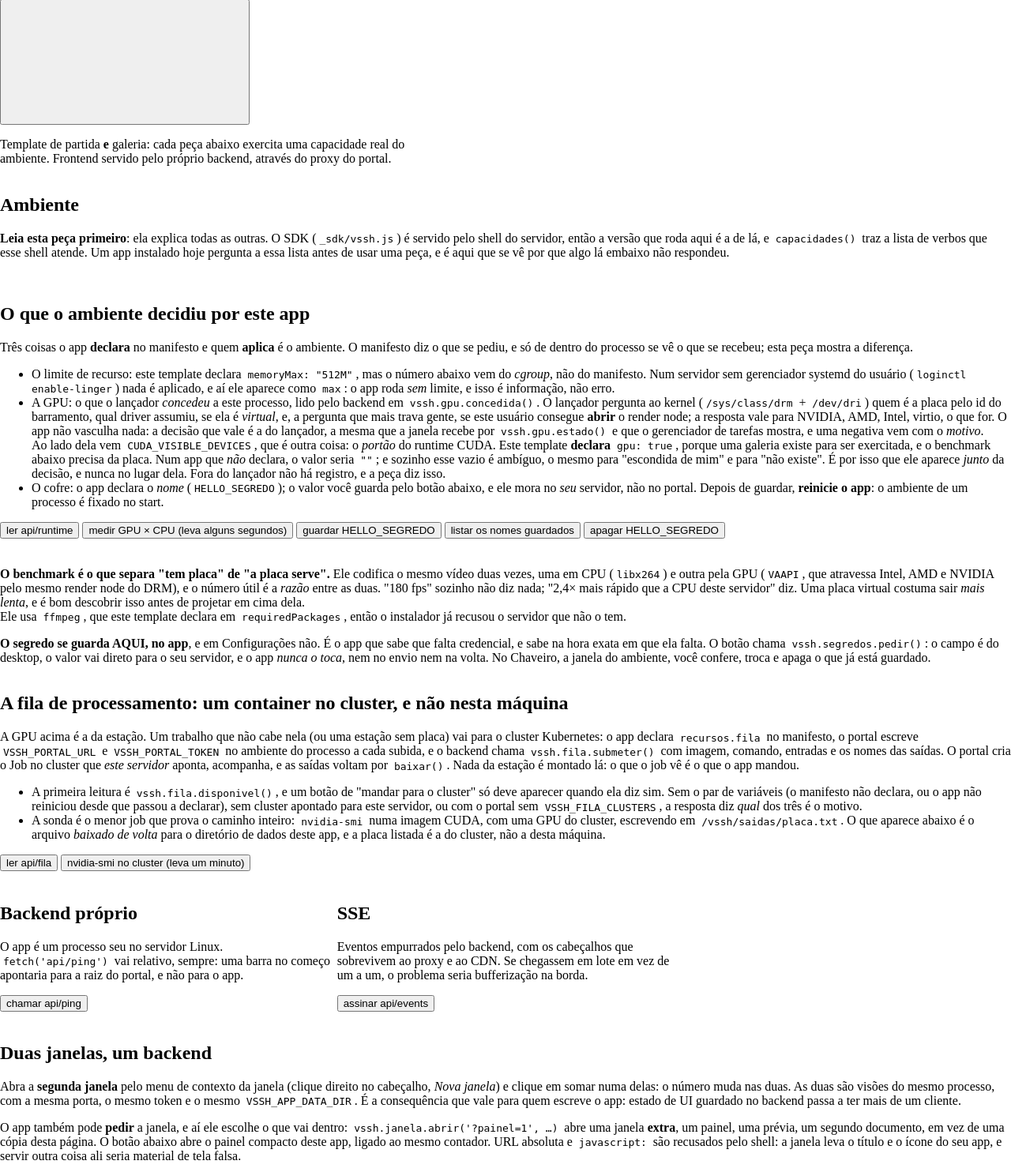
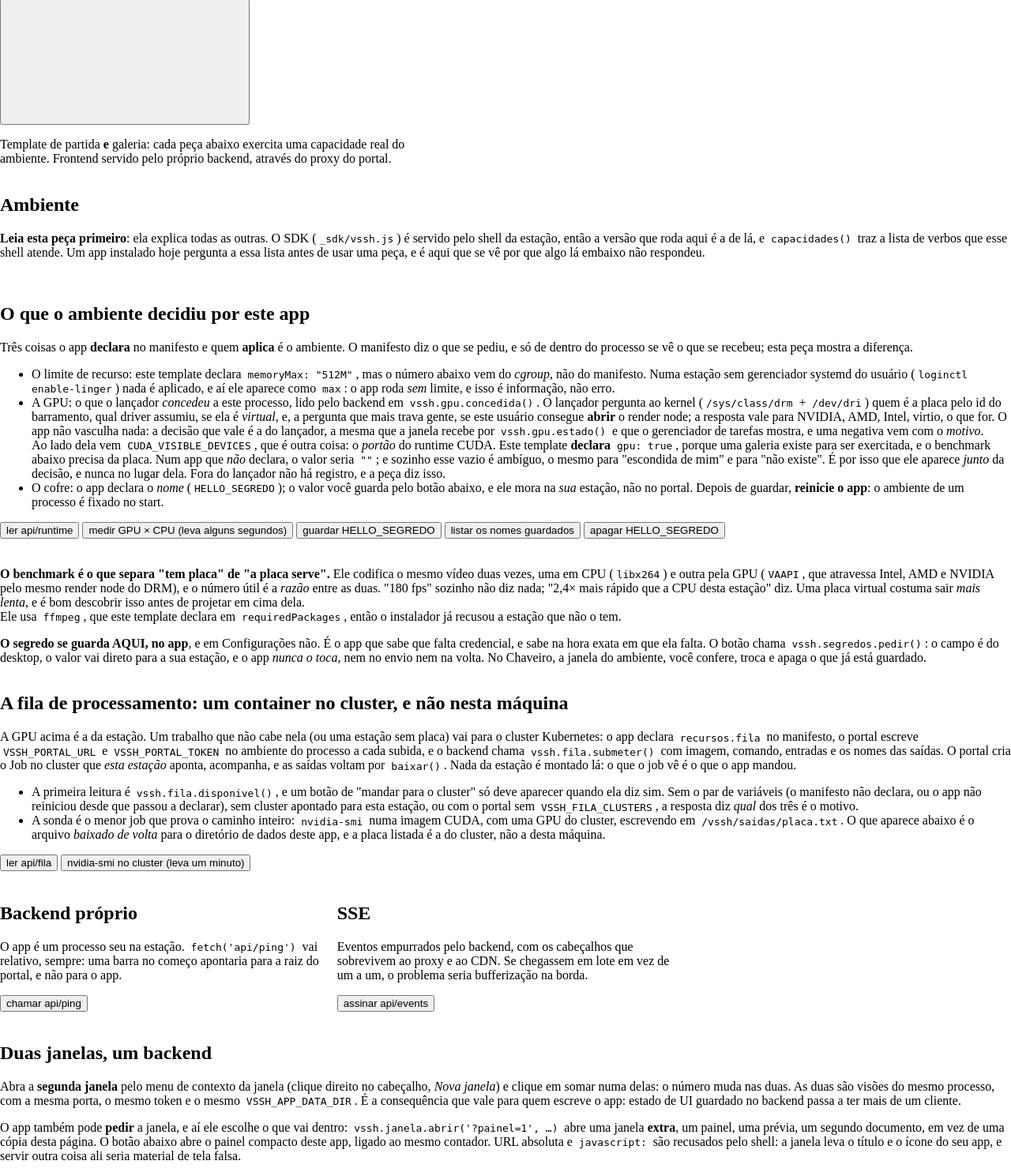
Before and after one commit to colabhd/vssh-sdk, a Python web app: template templates/hello-vssh-app/frontend/index.html in a window 1280 px wide. Shown: the part 399-1883 px from the top of the page at 79% size. Run offline with Jinja, Linux system fonts and the light colour scheme; the template is opened without the code that fills it, so the values that code supplies are empty.

Commit message:
Templates e exemplos chamam de estação a máquina da pessoa
O sistema passou a dizer estação, e não servidor, para a máquina em que o
ambiente roda. Os dois templates e os exemplos acompanham no texto que alguém
lê: a ajuda do template, a galeria, a página, os motivos que o backend devolve
para a tela (cgroup, ffmpeg, vainfo, a leitura da GPU, o aviso de disco) e as
frases do Palco, da Lupa e do motor de impressão.

O módulo `vssh.servidor` do runtime continua com o nome, porque é API. Os
comentários ficam como estão. A galeria e a ajuda seguem idênticas nos dois
templates, e o caso da GPU virtual em template-galeria.test.js passa a
procurar "outra estação".

Co-Authored-By: Claude Opus 5.5 <noreply@anthropic.com>
Claude-Session: https://claude.ai/code/session_016vb9NrRP7PvAmkqHTiHoAg

```diff
--- a/examples/lupa/backend/main.py
+++ b/examples/lupa/backend/main.py
@@ -242,7 +242,7 @@ class Pedido(servidor.Pedido):
                 caminho, lado, ao_gerar=lambda ms: log("miniatura", {"nome": nome, "ms": ms}))
         except miniaturas.SemFerramenta as e:
             log("miniatura-sem-ferramenta", {"falta": str(e)})
-            return self._json(503, {"error": f"falta {e} no servidor"})
+            return self._json(503, {"error": f"falta {e} na estação"})
         except ValueError as e:
             log("miniatura-falhou", {"nome": nome, "erro": str(e)})
             return self._json(422, {"error": "não consegui reduzir este arquivo"})
--- a/examples/palco/backend/main.py
+++ b/examples/palco/backend/main.py
@@ -245,7 +245,7 @@ class Pedido(servidor.Pedido):
         # responder 503.
         if not shutil.which(argv[0]):
             log("ffmpeg-ausente", {"programa": argv[0]})
-            self._json(503, {"error": f"{argv[0]} não está neste servidor"})
+            self._json(503, {"error": f"{argv[0]} não está nesta estação"})
             return
 
         self.send_response(200)
--- a/examples/print-engine/backend/server.js
+++ b/examples/print-engine/backend/server.js
@@ -144,7 +144,7 @@ const servidor = http.createServer(async (req, res) => {
       // que alguém o removeu depois. E nomear TODOS os que serviriam é o que impede a mensagem de
       // mandar instalar chromium num servidor que já tem Chrome — o erro que originou esta lista.
       motivo: bin ? null
-        : `nenhum navegador da família chromium encontrado neste servidor. Qualquer um destes serve: ${CANDIDATOS.join(', ')} (apt-get install -y chromium)`,
+        : `nenhum navegador da família chromium encontrado nesta estação. Qualquer um destes serve: ${CANDIDATOS.join(', ')} (apt-get install -y chromium)`,
     });
   }
 
--- a/templates/hello-vssh-app/frontend/index.html
+++ b/templates/hello-vssh-app/frontend/index.html
@@ -116,7 +116,7 @@
       <h2>Ambiente</h2>
       <p class="tuff-sec-desc">
         <strong>Leia esta peça primeiro</strong>: ela explica todas as outras. O SDK
-        (<code>_sdk/vssh.js</code>) é servido pelo shell do servidor, então a versão que roda aqui é
+        (<code>_sdk/vssh.js</code>) é servido pelo shell da estação, então a versão que roda aqui é
         a de lá, e <code>capacidades()</code> traz a lista de verbos que esse shell atende. Um app
         instalado hoje pergunta a essa lista antes de usar uma peça, e é aqui que se vê por que
         algo lá embaixo não respondeu.
@@ -134,7 +134,7 @@
       <ul class="tuff-sec-desc">
         <li>O limite de recurso: este template declara
           <code>memoryMax: "512M"</code>, mas o número abaixo vem do <em>cgroup</em>, não do
-          manifesto. Num servidor sem gerenciador systemd do usuário
+          manifesto. Numa estação sem gerenciador systemd do usuário
           (<code>loginctl enable-linger</code>) nada é aplicado, e aí ele aparece como
           <code>max</code>: o app roda <em>sem</em> limite, e isso é informação, não erro.</li>
         <li>A GPU: o que o lançador <em>concedeu</em> a este processo, lido pelo
@@ -153,7 +153,7 @@
           "não existe". É por isso que ele aparece <em>junto</em> da decisão, e nunca no lugar
           dela. Fora do lançador não há registro, e a peça diz isso.</li>
         <li>O cofre: o app declara o <em>nome</em> (<code>HELLO_SEGREDO</code>); o
-          valor você guarda pelo botão abaixo, e ele mora no <em>seu</em> servidor, não no
+          valor você guarda pelo botão abaixo, e ele mora na <em>sua</em> estação, não no
           portal. Depois de guardar, <strong>reinicie o app</strong>: o ambiente de um processo é
           fixado no start.</li>
       </ul>
@@ -170,16 +170,16 @@
         mesmo vídeo duas vezes, uma em CPU (<code>libx264</code>) e outra pela GPU
         (<code>VAAPI</code>, que atravessa Intel, AMD e NVIDIA pelo mesmo render node do DRM), e o
         número útil é a <em>razão</em> entre as duas. "180 fps" sozinho não diz nada; "2,4× mais
-        rápido que a CPU deste servidor" diz. Uma placa virtual costuma sair <em>mais lenta</em>, e
+        rápido que a CPU desta estação" diz. Uma placa virtual costuma sair <em>mais lenta</em>, e
         é bom descobrir isso antes de projetar em cima dela.
         <br>Ele usa <code>ffmpeg</code>, que este template declara em <code>requiredPackages</code>,
-        então o instalador já recusou o servidor que não o tem.
+        então o instalador já recusou a estação que não o tem.
       </p>
       <p class="tuff-sec-desc">
         <strong>O segredo se guarda AQUI, no app</strong>, e em Configurações não. É o app que sabe
         que falta credencial, e sabe na hora exata em que ela falta. O botão chama
-        <code>vssh.segredos.pedir()</code>: o campo é do desktop, o valor vai direto para o seu
-        servidor, e o app <em>nunca o toca</em>, nem no envio nem na volta. No Chaveiro, a
+        <code>vssh.segredos.pedir()</code>: o campo é do desktop, o valor vai direto para a sua
+        estação, e o app <em>nunca o toca</em>, nem no envio nem na volta. No Chaveiro, a
         janela do ambiente, você confere, troca e apaga o que já está guardado.
       </p>
     </section>
@@ -192,14 +192,14 @@
         escreve <code>VSSH_PORTAL_URL</code> e <code>VSSH_PORTAL_TOKEN</code> no ambiente do
         processo a cada subida, e o backend chama <code>vssh.fila.submeter()</code> com imagem,
         comando, entradas e os nomes das saídas. O portal cria o Job no cluster que
-        <em>este servidor</em> aponta, acompanha, e as saídas voltam por <code>baixar()</code>.
+        <em>esta estação</em> aponta, acompanha, e as saídas voltam por <code>baixar()</code>.
         Nada da estação é montado lá: o que o job vê é o que o app mandou.
       </p>
       <ul class="tuff-sec-desc">
         <li>A primeira leitura é <code>vssh.fila.disponivel()</code>, e um botão de "mandar para o
           cluster" só deve aparecer quando ela diz sim. Sem o par de variáveis (o manifesto não
           declara, ou o app não reiniciou desde que passou a declarar), sem cluster apontado para
-          este servidor, ou com o portal sem <code>VSSH_FILA_CLUSTERS</code>, a resposta diz
+          esta estação, ou com o portal sem <code>VSSH_FILA_CLUSTERS</code>, a resposta diz
           <em>qual</em> dos três é o motivo.</li>
         <li>A sonda é o menor job que prova o caminho inteiro: <code>nvidia-smi</code> numa imagem
           CUDA, com uma GPU do cluster, escrevendo em <code>/vssh/saidas/placa.txt</code>. O que
@@ -216,7 +216,7 @@
     <section class="tuff-painel">
       <h2>Backend próprio</h2>
       <p class="tuff-sec-desc">
-        O app é um processo seu no servidor Linux. <code>fetch('api/ping')</code> vai relativo,
+        O app é um processo seu na estação. <code>fetch('api/ping')</code> vai relativo,
         sempre: uma barra no começo apontaria para a raiz do portal, e não para o app.
       </p>
       <div class="tuff-acoes"><button class="tuff-btn" id="ping">chamar api/ping</button></div>
@@ -455,7 +455,7 @@
         <code>{ exists }</code>, e só o 404 vira <code>false</code>: "não tenho permissão" lança em
         vez de virar "não existe". <code>acompanhar</code> avisa quando algo muda <strong>por
         fora</strong> do app, e devolve a função que cancela, porque cada assinatura segura um
-        vigia vivo no servidor.
+        vigia vivo na estação.
       </p>
       <div class="tuff-acoes">
         <button class="tuff-btn" id="fs-pick">escolher um arquivo</button>
@@ -501,9 +501,9 @@
       <h2>Seletores do ambiente</h2>
       <p class="tuff-sec-desc">
         Três, e a diferença entre eles é o que o usuário vê: abrir, salvar (com nome sugerido) e
-        escolher pasta. Todos devolvem o <strong>caminho absoluto no servidor</strong>, ou
+        escolher pasta. Todos devolvem o <strong>caminho absoluto na estação</strong>, ou
         <code>null</code> quando a pessoa cancela, e <code>null</code> também fora do ambiente,
-        onde não há caminho de servidor que faça sentido. <strong>Escolher é consentir:</strong> é
+        onde não há caminho de estação que faça sentido. <strong>Escolher é consentir:</strong> é
         o seletor que concede o acesso de <code>vssh.arquivos</code> àquele caminho, e não há
         segunda confirmação.
       </p>
@@ -567,8 +567,8 @@
       </p>
       <p class="tuff-sec-desc">
         <code>abrirLink</code> é o que mais engana: o link abre no navegador <strong>do
-        ambiente</strong>, que resolve a rede a partir do servidor Linux, então
-        <code>http://localhost:3000</code> ali é o loopback <em>do servidor</em>, e não o da sua
+        ambiente</strong>, que resolve a rede a partir da estação, então
+        <code>http://localhost:3000</code> ali é o loopback <em>da estação</em>, e não o da sua
         máquina. Só <code>http</code>/<code>https</code>; o resto é recusado. O link comum ao lado
         prova a outra metade: <code>window.open</code> e <code>target="_blank"</code> são
         <strong>desviados sozinhos</strong> pelo SDK, e o app não faz nada para não abrir aba no
@@ -616,7 +616,7 @@
         (<code>contributes.settings</code> no manifesto). Este template a declara opcional
         (<code>contributes.settingsOptIn</code>): a seção só aparece para quem a ligar aqui, com
         <code>vssh.configuracoes.ligar()</code>, e a escolha acompanha a pessoa em qualquer
-        servidor. Um app cuja seção é preferência de quem o usa não declara nada, e ela existe
+        estação. Um app cuja seção é preferência de quem o usa não declara nada, e ela existe
         sempre.
       </p>
       <div class="tuff-grupo">
@@ -656,7 +656,7 @@
       <h2>Impressão</h2>
       <p class="tuff-sec-desc">
         O app <strong>não imprime</strong>: ele pede a tela, e quem escolhe o destino e confirma é o
-        usuário. O destino oferecido primeiro é a fila do <em>próprio servidor</em>, onde o arquivo
+        usuário. O destino oferecido primeiro é a fila da <em>própria estação</em>, onde o arquivo
         não viaja, e imprimir 200 páginas pelo navegador significa baixar 200 páginas antes.
       </p>
       <div class="tuff-acoes"><button class="tuff-btn" id="print">escolher arquivo e imprimir</button></div>
```
Also changed, not shown: examples/palco/frontend/palco.js (+5 -5 lines), templates/hello-vssh-app-node/ajuda/comecar.md (+3 -3 lines), templates/hello-vssh-app-node/backend/server.js (+13 -13 lines), templates/hello-vssh-app-node/frontend/galeria.js (+8 -8 lines), templates/hello-vssh-app-node/frontend/index.html (+17 -17 lines), templates/hello-vssh-app/ajuda/comecar.md (+3 -3 lines), templates/hello-vssh-app/backend/main.py (+11 -11 lines), templates/hello-vssh-app/frontend/galeria.js (+8 -8 lines), tests/template-galeria.test.js (+1 -1 lines).
